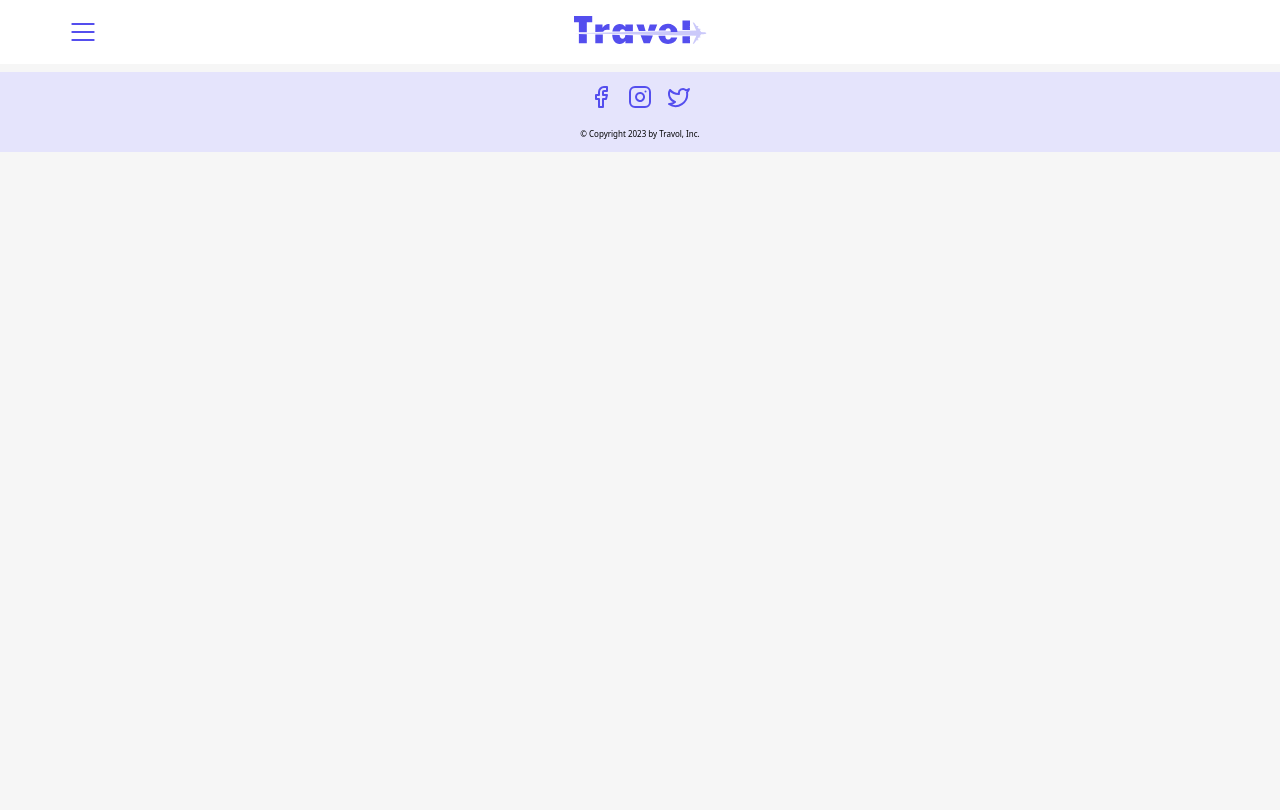
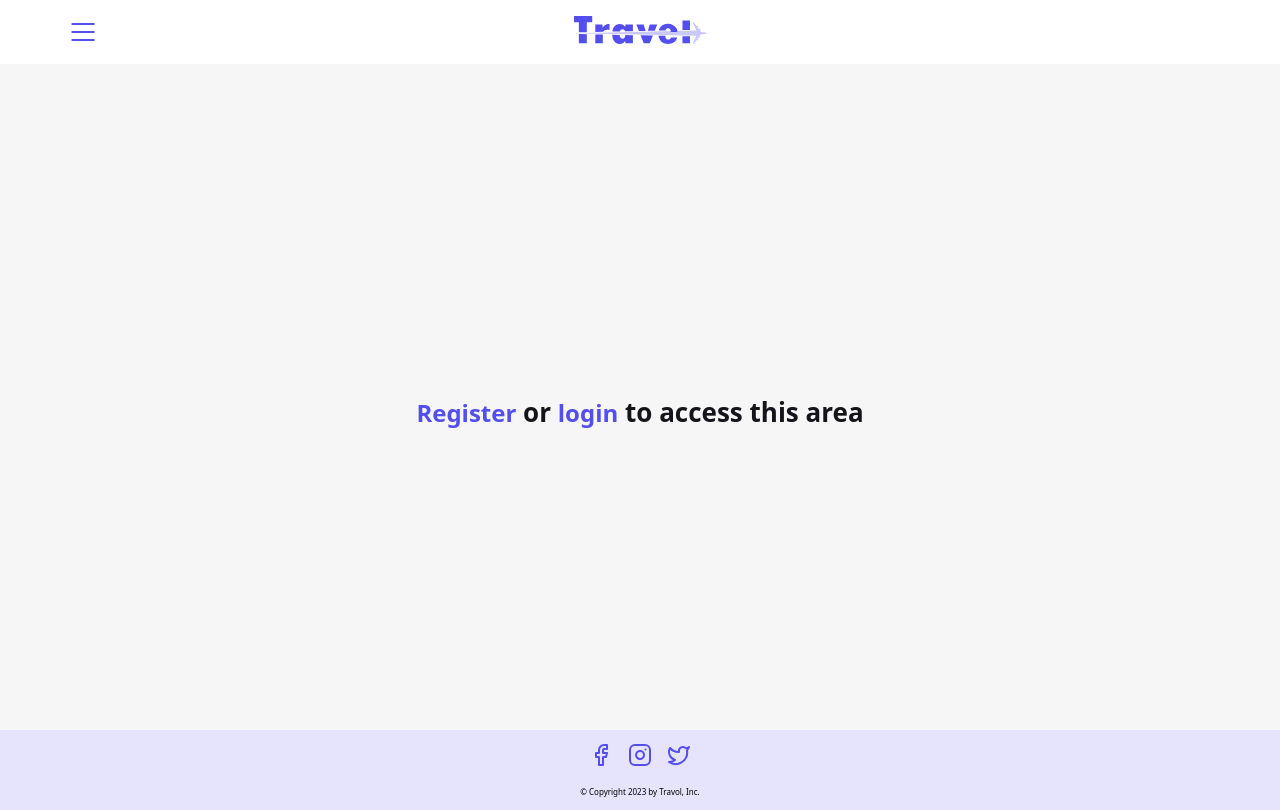
Before and after one commit to ncantarelli/countries-website, a React (Vite) app: page /userpage in a window 1280 px wide. Built offline with nearby package versions, Linux system fonts and the light colour scheme.

Commit message:
Protected Routes working and also custom hook for authorization.

```diff
--- a/src/App.tsx
+++ b/src/App.tsx
@@ -32,7 +32,10 @@ function App() {
             <UserPage />
           </ProtectedRoute>
           } />
-          <Route path="userpage/favorites" element={<Favorites />} />
+        <Route path="userpage/favorites" element={
+          <ProtectedRoute>
+            <Favorites />
+          </ProtectedRoute>} />
       </Route>
     )
   );
--- a/src/components/Modal.tsx
+++ b/src/components/Modal.tsx
@@ -1,6 +1,7 @@
 import { useContext } from 'react';
 import { NavLink } from 'react-router-dom';
 import { AuthContext } from '../context/AuthContext';
+import { useIsAuth } from '../hooks/useIsAuth';
 
 interface ModalProps {
   isOpen: boolean;
@@ -23,6 +24,8 @@ function Modal({ isOpen, onClose }: ModalProps) {
         });
     };
 
+    const allowAccess = useIsAuth();
+
     return (
         <div className="modal">
             <button className="CloseButton" onClick={onClose}>
@@ -30,7 +33,7 @@ function Modal({ isOpen, onClose }: ModalProps) {
             </button>
             <div className="modal-content">
                 <div className="NavItems">
-                    {user ? (<p>Hello {user?.userName}!</p>) : null}
+                    {allowAccess ? (<p>Hello {user?.userName}!</p>) : null}
                     <hr></hr>
                     <NavLink to="/" onClick={onClose}>
                         Home
@@ -44,14 +47,14 @@ function Modal({ isOpen, onClose }: ModalProps) {
                 </div>
                 <hr></hr>
                 <div className="UserAreaLinks">
-                    {user ? (<NavLink to="/" onClick={logout}>
+                    {allowAccess ? (<NavLink to="/" onClick={logout}>
                         Logout
                     </NavLink>)
                         : (<NavLink to="/login" onClick={login}>
                             Log In
                         </NavLink>)}
 
-                    {user ? (<NavLink to="/userpage" onClick={onClose}>
+                    {allowAccess ? (<NavLink to="/userpage" onClick={onClose}>
                             Account
                     </NavLink>)
                         : <NavLink to="/registration" onClick={onClose}>
--- a/src/components/ProtectedRoute.tsx
+++ b/src/components/ProtectedRoute.tsx
@@ -1,22 +1,24 @@
 import { ReactNode, useContext } from "react";
 import { AuthContext } from "../context/AuthContext";
+// import { isUserAuth } from "../utilities/isUserAuth.js";
+import { Link } from "react-router-dom";
+import { useIsAuth } from "../hooks/useIsAuth.js";
 
 interface ProtectedRouteProps {
     children: ReactNode;
 };
 
+function ProtectedRoute({children}: ProtectedRouteProps) {
+    // This bouncer will check you and  let you in... or not.
+    const { user } = useContext(AuthContext);
 
-function ProtectedRoute(children: ProtectedRouteProps) {
-    // This bouncer will check you and  let you in... or not.
-    const { user } = useContext(AuthContext)
+    const allowAccess = useIsAuth();
 
-    // console.log('props :>> ', props);
-
-    return (
-        <>
-        {user ? children : <h2>Register or login to access this content</h2>}
-        </>
-    );
+    return <>
+        {allowAccess ? children : <div className="WarningMessage">
+        <h2><Link to="/registration">Register</Link> or <Link to="/login">login</Link> to access this area</h2>
+        </div>}
+    </>
 };
 
 export default ProtectedRoute
--- /dev/null
+++ b/src/hooks/useIsAuth.tsx
@@ -0,0 +1,14 @@
+import { useContext } from 'react';
+import { AuthContext } from '../context/AuthContext'
+
+function useIsAuth() {
+
+    const { user } = useContext(AuthContext);
+    const isAuthenticated = user !== null ? true : false;
+
+    return (
+        isAuthenticated
+    );
+};
+
+export { useIsAuth };
--- a/src/style/home-styles.css
+++ b/src/style/home-styles.css
@@ -35,7 +35,7 @@ h2 {
     text-decoration: none;
     font-weight: 700;
     color: #544EEE;
-    margin-top: 20px;
+    margin-top: 10px;
 }
 
 .CountryDisplayTitle a:hover {
@@ -47,7 +47,7 @@ h2 {
     flex-direction: column;
     justify-content: center;
     /* align-items: center; */
-    max-width: 89vw;
+    /* max-width: 89vw; */
     margin: 20px 5vw 0 5vw;
     border-radius: 30px;
     /* padding: 0px 16px 40px 16px; */
@@ -59,7 +59,7 @@ h2 {
     /* width: 42vh; */
     border-radius: 30px 30px 0 0;
     /* vertical-align: middle; */
-    margin: 0 -15px 0 -15px;
+    margin: 0 -16px 0 -16px;
     /* align-self: stretch; */
 }
 
@@ -148,6 +148,6 @@ h2 {
     cursor: pointer;
 }
 
-.ReviewsHolder {
+/* .ReviewsHolder {
     margin: 0 20px 30px 20px;
-}
+} */
--- a/src/style/registration-styles.css
+++ b/src/style/registration-styles.css
@@ -28,6 +28,16 @@
 
 .RegistrationBox form {
     margin-bottom: 36px;
+}
+
+form p {
+    text-align: right;
+    color: #646668;
+    margin: -10px 1px 20px 0px;
+}
+
+form a {
+    font-weight: 700;
 }
 
 .RegistrationBox form button {
--- a/src/style/styles.css
+++ b/src/style/styles.css
@@ -513,3 +513,31 @@ input::placeholder {
 .TravelDetails span {
     font-weight: 400;
 }
+
+.WarningMessage {
+    display: flex;
+    justify-content: center;
+    align-items: center;
+    text-align: center;
+    margin: 90px 20px 0px 20px;
+    min-height: 80vh;
+}
+
+.WarningMessage a {
+    font-size: 24px;
+    margin-bottom: 30px;
+    text-decoration: none;
+    color: #534eee;
+}
+
+.ReviewsAccessDenied {
+    display: flex;
+    justify-content: center;
+    align-items: center;
+    padding: 20px 20px 20px 20px;
+    font-size: 1rem;
+    text-align: center;
+    /* background-color: #534eee; */
+    border-radius: 30px;
+    /* color: #FFFFFF; */
+}
--- /dev/null
+++ b/src/utilities/isUserAuth.js
@@ -0,0 +1,8 @@
+
+
+function isUserAuth(user) {
+    const userStatus = user ? true : false;
+    return userStatus
+};
+
+export { isUserAuth };
--- a/src/views/CountryDetails.tsx
+++ b/src/views/CountryDetails.tsx
@@ -1,8 +1,10 @@
-import { useEffect, useState } from 'react'
+import { useContext, useEffect, useState } from 'react'
 import { Link, useParams, useNavigate} from 'react-router-dom'
 import "../style/countrydetails-styles.css"
 import ReviewCard from '../components/ReviewCard'
 import { CountryType } from '../types/customTypes';
+import { AuthContext } from '../context/AuthContext';
+import { useIsAuth } from '../hooks/useIsAuth';
 
 // interface CountryType {
 //   name: NameType;
@@ -60,6 +62,10 @@ const CountryDetails = () => {
     };
   };
 
+  const { user } = useContext(AuthContext);
+
+  const allowAccess = useIsAuth();
+
   const simplifiedCountry = country;
 
   useEffect(() => {
@@ -79,8 +85,8 @@ const CountryDetails = () => {
               <div key={country.name.common}>
                 <span>{country.name.common} </span>
                 <span>{country.flag}</span></div>
-          );
-        })}
+            );
+          })}
         </h1>
         <p>Asia</p>
       </div>
@@ -122,15 +128,24 @@ const CountryDetails = () => {
       </iframe>
 
       <div className='ReviewsHolder'>
-        <Link to="/login" className='LoginLink'>
+        {allowAccess ? (<Link to="/" className='LoginLink'>
+          <div>
+            <img src='../src/assets/write-button.svg' />
+            <p>Share Your Experience</p>
+          </div>
+        </Link>) : (<Link to="/login" className='LoginLink'>
           <div>
             <img src='../src/assets/log-in-icon.svg' />
             <p>Log In to Share Your Experience</p>
           </div>
-        </Link>
+        </Link>)
+        }
         <h2>Reviews</h2>
         <div className='ReviewsCard'>
-          <ReviewCard />
+          {allowAccess ? <ReviewCard /> :
+            <div className='ReviewsAccessDenied'>
+              <h3>Please, sign in or register to read the reviews.</h3>
+            </div>}
         </div>
       </div>
     </div>
--- a/src/views/Login.tsx
+++ b/src/views/Login.tsx
@@ -28,6 +28,7 @@ function Login() {
                     <label>Password</label>
                     <input type="password" placeholder="Your Password"></input>
                 </div>
+                <p>Did you forget your password? <Link to="/">Reset it</Link></p>
                 <button type="submit">Login</button>
 
             </form>
@@ -36,6 +37,7 @@ function Login() {
             </div> */}
             <div>
                 <p className="LoginOption">Not a member?<Link to="/registration">Create an Account</Link></p>
+
             </div>
         </div>
     );
--- a/src/views/Registration.tsx
+++ b/src/views/Registration.tsx
@@ -19,6 +19,10 @@ function Registration() {
             <h1>Registration</h1>
             <form>
                 <div>
+                    <label>Name</label>
+                    <input type="text" placeholder="Your Name"></input>
+                </div>
+                <div>
                     <label>Email</label>
                     <input type="email" placeholder="Your Email"></input>
                 </div>
--- a/src/views/UserPage.tsx
+++ b/src/views/UserPage.tsx
@@ -1,7 +1,11 @@
+import { Link } from "react-router-dom"
 
 function UserPage() {
   return (
-    <div>UserPage</div>
+    <>
+      <div>UserPage</div>
+    <div><Link to="favorites"><h1>Here is nothing</h1></Link></div>
+    </>
   )
 }
 
```
Also changed, not shown: src/assets/write-button.svg (added).
